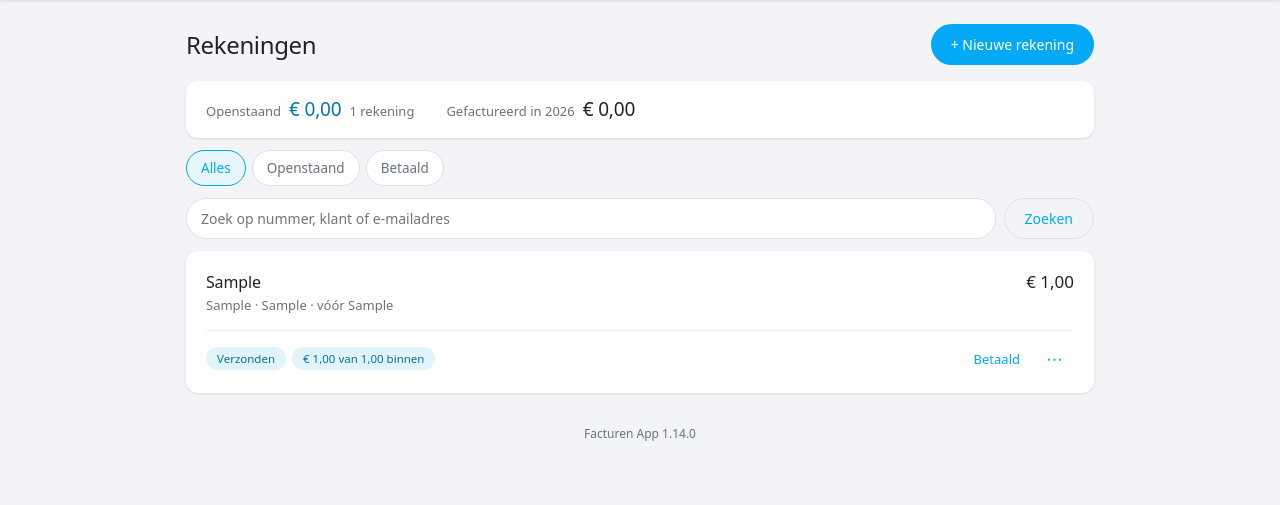
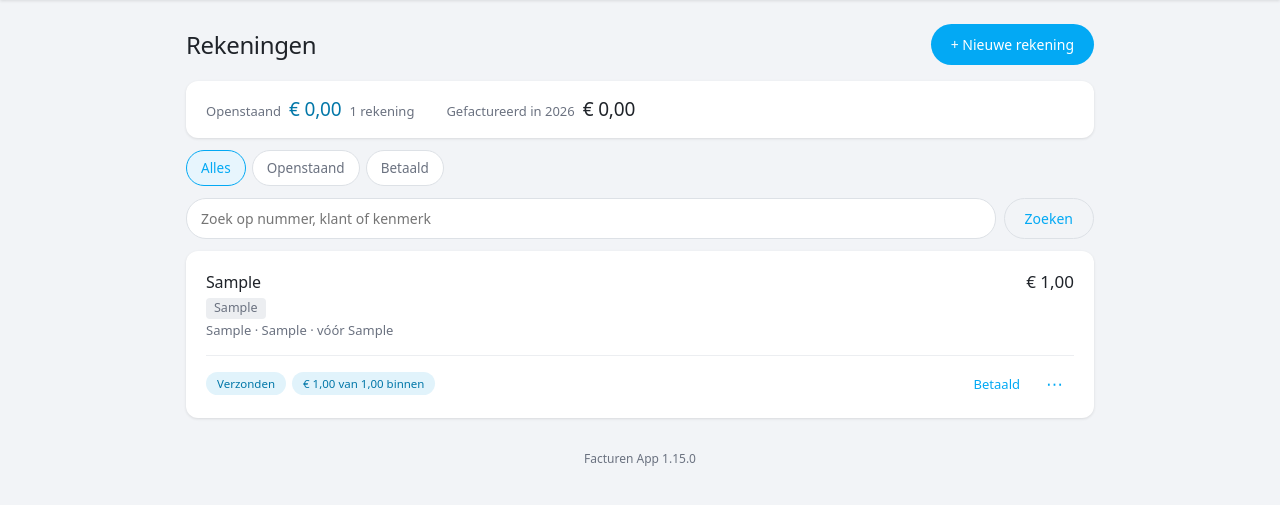
Before and after one commit to stsanders06/facturen-app, a Flask app: page / in a window 1280 px wide. Shown: the part 56-561 px from the top of the page. Run offline with Flask 3, Linux system fonts and the light colour scheme; the visitor is signed in with stand-in values (Sample User, id 1); tables that the repository leaves empty hold one stand-in row (values such as "Sample post").

Commit message:
Een eigen kenmerk, een kortere klus-chip en een rechte tabbalk
Rekeningen en offertes krijgen een kenmerk: een aantekening voor jezelf om twee
stukken voor dezelfde klant uit elkaar te houden. Hij staat op de kaart en is te
doorzoeken, maar komt nergens in de PDF of de mail — dat is het hele punt. Bij het
omzetten van een offerte naar een rekening, bij een aanbetaling en bij een kopie
gaat hij mee, want juist dan wil je weten welke van de twee dit was.

Bij een klus stond "Lopend · 2 dagen"; met de twee knoppen ernaast paste dat op een
telefoon niet op één regel. Alleen "Lopend" scheelde net niet genoeg, dus de lucht
tussen de chip en de knoppen is ook iets kleiner. Vanaf 390px staat het nu op één
regel; daaronder zakken de knoppen door, die zijn samen breder dan het scherm.

En de tabbalk begon op een telefoon op 4px terwijl de kaarten op 16px beginnen. Nu
10px: elk tabblad heeft zelf ook 6px naast zijn tekst, dus die tekst komt precies op
dezelfde kantlijn uit.

Versie 1.15.0.

Co-Authored-By: Claude Opus 5 <noreply@anthropic.com>
Claude-Session: https://claude.ai/code/session_01WqCRWkZdhT7MPsSoEyJsL3

```diff
--- a/facturen_app/app/main.py
+++ b/facturen_app/app/main.py
@@ -27,7 +27,7 @@ from werkzeug.utils import secure_filename
 # Versie van de app; staat onderaan elke pagina zodat je kunt zien wat er draait.
 # Hoort gelijk te lopen met de version in config.yaml. Draait de app in Home
 # Assistant, dan wint wat de Supervisor zegt dat hij heeft geïnstalleerd.
-VERSIE = os.environ.get("ADDON_VERSION") or "1.14.0"
+VERSIE = os.environ.get("ADDON_VERSION") or "1.15.0"
 
 DATA_DIR = os.environ.get("DATA_DIR", os.path.join(os.path.dirname(__file__), "data"))
 DB_PATH = os.path.join(DATA_DIR, "facturen.db")
@@ -820,6 +820,14 @@ def init_db():
                 (klant_id, rij["klant_naam"]),
             )
 
+    # Een eigen aantekening om twee rekeningen of offertes voor dezelfde klant uit
+    # elkaar te houden. Staat alleen in de app; de klant ziet hem nergens.
+    if "kenmerk" not in factuurkolommen:
+        conn.execute("ALTER TABLE facturen ADD COLUMN kenmerk TEXT DEFAULT ''")
+    offertekolommen = {rij["name"] for rij in conn.execute("PRAGMA table_info(offertes)")}
+    if "kenmerk" not in offertekolommen:
+        conn.execute("ALTER TABLE offertes ADD COLUMN kenmerk TEXT DEFAULT ''")
+
     conn.commit()
     conn.close()
 
@@ -1180,7 +1188,7 @@ def index():
 
     zoek = request.args.get("q", "").strip()
     if zoek:
-        zichtbaar = zoek_in(zichtbaar, zoek, ["nummer", "klant_naam", "klant_email"])
+        zichtbaar = zoek_in(zichtbaar, zoek, ["nummer", "klant_naam", "klant_email", "kenmerk"])
 
     return render_template("index.html", facturen=zichtbaar, overzicht=overzicht,
                            keuze=keuze, zoek=zoek, totaal_aantal=len(facturen),
@@ -2041,8 +2049,8 @@ def nieuw():
         # concept dat je weggooit geen gat achter in de reeks.
         cur = conn.execute(
             """INSERT INTO facturen (nummer, datum, klant_id, klant_naam, klant_adres,
-               klant_email, betaalmethode, status, totaal)
-               VALUES ('', ?, ?, ?, ?, ?, ?, 'concept', ?)""",
+               klant_email, betaalmethode, status, totaal, kenmerk)
+               VALUES ('', ?, ?, ?, ?, ?, ?, 'concept', ?, ?)""",
             (
                 geldige_datum(request.form.get("datum")),
                 klant_id,
@@ -2051,6 +2059,7 @@ def nieuw():
                 request.form.get("klant_email", ""),
                 request.form.get("betaalmethode", "bank"),
                 totaal,
+                request.form.get("kenmerk", "").strip(),
             ),
         )
         factuur_id = cur.lastrowid
@@ -2103,7 +2112,7 @@ def bewerk(factuur_id):
         klant_id = bepaal_klant(conn, request.form)
         conn.execute(
             """UPDATE facturen SET datum=?, klant_id=?, klant_naam=?, klant_adres=?,
-               klant_email=?, betaalmethode=?, totaal=? WHERE id=?""",
+               klant_email=?, betaalmethode=?, totaal=?, kenmerk=? WHERE id=?""",
             (
                 geldige_datum(request.form.get("datum"), factuur["datum"]),
                 klant_id,
@@ -2112,6 +2121,7 @@ def bewerk(factuur_id):
                 request.form.get("klant_email", ""),
                 request.form.get("betaalmethode", "bank"),
                 totaal,
+                request.form.get("kenmerk", "").strip(),
                 factuur_id,
             ),
         )
@@ -2203,7 +2213,7 @@ def offertes():
 
     zoek = request.args.get("q", "").strip()
     if zoek:
-        zichtbaar = zoek_in(zichtbaar, zoek, ["nummer", "klant_naam", "klant_email"])
+        zichtbaar = zoek_in(zichtbaar, zoek, ["nummer", "klant_naam", "klant_email", "kenmerk"])
 
     return render_template("offertes.html", offertes=zichtbaar, overzicht=overzicht,
                            keuze=keuze, zoek=zoek, totaal_aantal=len(lijst),
@@ -2226,8 +2236,8 @@ def offerte_nieuw():
 
         cur = conn.execute(
             """INSERT INTO offertes (nummer, datum, geldig_tot, klant_id, klant_naam,
-               klant_adres, klant_email, status, totaal, toelichting)
-               VALUES (?, ?, ?, ?, ?, ?, ?, 'concept', ?, ?)""",
+               klant_adres, klant_email, status, totaal, toelichting, kenmerk)
+               VALUES (?, ?, ?, ?, ?, ?, ?, 'concept', ?, ?, ?)""",
             (
                 nummer,
                 datum,
@@ -2238,6 +2248,7 @@ def offerte_nieuw():
                 request.form.get("klant_email", ""),
                 totaal,
                 request.form.get("toelichting", "").strip(),
+                request.form.get("kenmerk", "").strip(),
             ),
         )
         offerte_id = cur.lastrowid
@@ -2286,7 +2297,8 @@ def offerte_bewerk(offerte_id):
         datum = geldige_datum(request.form.get("datum"), offerte["datum"])
         conn.execute(
             """UPDATE offertes SET datum=?, geldig_tot=?, klant_id=?, klant_naam=?,
-               klant_adres=?, klant_email=?, totaal=?, toelichting=? WHERE id=?""",
+               klant_adres=?, klant_email=?, totaal=?, toelichting=?, kenmerk=?
+               WHERE id=?""",
             (
                 datum,
                 lees_geldigheid(request.form, datum),
@@ -2296,6 +2308,7 @@ def offerte_bewerk(offerte_id):
                 request.form.get("klant_email", ""),
                 totaal,
                 request.form.get("toelichting", "").strip(),
+                request.form.get("kenmerk", "").strip(),
                 offerte_id,
             ),
         )
@@ -2396,8 +2409,8 @@ def offerte_naar_rekening(offerte_id):
     ).fetchall()
     cur = conn.execute(
         """INSERT INTO facturen (nummer, datum, klant_id, klant_naam, klant_adres,
-           klant_email, betaalmethode, status, totaal)
-           VALUES ('', ?, ?, ?, ?, ?, 'bank', 'concept', ?)""",
+           klant_email, betaalmethode, status, totaal, kenmerk)
+           VALUES ('', ?, ?, ?, ?, ?, 'bank', 'concept', ?, ?)""",
         (
             date.today().isoformat(),
             offerte["klant_id"],
@@ -2405,6 +2418,7 @@ def offerte_naar_rekening(offerte_id):
             offerte["klant_adres"],
             offerte["klant_email"],
             offerte["totaal"],
+            offerte["kenmerk"],
         ),
     )
     factuur_id = cur.lastrowid
@@ -2454,8 +2468,8 @@ def offerte_aanbetaling(offerte_id):
 
     cur = conn.execute(
         """INSERT INTO facturen (nummer, datum, klant_id, klant_naam, klant_adres,
-           klant_email, betaalmethode, status, totaal)
-           VALUES ('', ?, ?, ?, ?, ?, 'bank', 'concept', ?)""",
+           klant_email, betaalmethode, status, totaal, kenmerk)
+           VALUES ('', ?, ?, ?, ?, ?, 'bank', 'concept', ?, ?)""",
         (
             date.today().isoformat(),
             offerte["klant_id"],
@@ -2463,6 +2477,7 @@ def offerte_aanbetaling(offerte_id):
             offerte["klant_adres"],
             offerte["klant_email"],
             bedrag,
+            offerte["kenmerk"],
         ),
     )
     factuur_id = cur.lastrowid
@@ -3225,8 +3240,8 @@ def kopieer(factuur_id):
 
     cur = conn.execute(
         """INSERT INTO facturen (nummer, datum, klant_id, klant_naam, klant_adres,
-           klant_email, betaalmethode, status, totaal)
-           VALUES ('', ?, ?, ?, ?, ?, ?, 'concept', ?)""",
+           klant_email, betaalmethode, status, totaal, kenmerk)
+           VALUES ('', ?, ?, ?, ?, ?, ?, 'concept', ?, ?)""",
         (
             date.today().isoformat(),
             origineel["klant_id"],
@@ -3235,6 +3250,7 @@ def kopieer(factuur_id):
             origineel["klant_email"],
             origineel["betaalmethode"],
             origineel["totaal"],
+            origineel["kenmerk"],
         ),
     )
     nieuw_id = cur.lastrowid
--- a/facturen_app/app/templates/_layout.html
+++ b/facturen_app/app/templates/_layout.html
@@ -136,7 +136,10 @@
   /* Op een telefoon kostten merknaam én tabbladen samen twee regels. De naam mag
      daar weg: je weet welke app je open hebt. */
   @media (max-width: 620px) {
-    .appbar-inner { gap: 0; min-height: 48px; padding: 0 4px; }
+    /* 10px, niet 16: elk tabblad heeft zelf ook 6px ruimte naast zijn tekst, en
+       samen komt die tekst dan precies op dezelfde kantlijn als de kaarten eronder.
+       Met minder liep de balk net buiten de rest uit. */
+    .appbar-inner { gap: 0; min-height: 48px; padding: 0 10px; }
     .brand { display: none; }
     /* Vijf tabbladen passen op een smalle telefoon net niet; ze mogen dan opzij
        schuiven in plaats van over twee regels te breken. De schuifbalk zelf is
@@ -390,6 +393,23 @@
 
   .empty { text-align: center; padding: 40px 20px; }
   .empty p { color: var(--text-secondary); margin: 0 0 18px; }
+
+  /* ---------- Eigen kenmerk op een rekening of offerte ----------
+     Een aantekening voor jezelf, om twee stukken voor dezelfde klant uit elkaar te
+     houden. Hij staat bewust niet in dezelfde grijstint als de nummers en datums
+     eronder: dat is wat er op de PDF staat, dit is alleen van jou. */
+  .kenmerk {
+    grid-column: 1;
+    justify-self: start;
+    margin-top: 2px;
+    padding: 1px 8px;
+    border-radius: 4px;
+    background: var(--neutral-soft);
+    color: var(--text-secondary);
+    font-size: 12.5px;
+    max-width: 100%;
+    overflow-wrap: anywhere;
+  }
 
   /* ---------- Acties onder een kaart ---------- */
   .acties { display: flex; gap: 4px; flex-wrap: wrap; align-items: center; }
--- a/facturen_app/app/templates/index.html
+++ b/facturen_app/app/templates/index.html
@@ -97,7 +97,7 @@
   <a href="{{ url_for('index') }}?status=betaald" {% if keuze == 'betaald' %}class="aan"{% endif %}>Betaald</a>
 </div>
 
-{{ zoekbalk(url_for('index'), zoek, 'Zoek op nummer, klant of e-mailadres', keuze) }}
+{{ zoekbalk(url_for('index'), zoek, 'Zoek op nummer, klant of kenmerk', keuze) }}
 {% endif %}
 
 {% if not facturen %}
@@ -121,6 +121,9 @@
       {%- else %}{{ f.klant_naam }}{% endif %}
     </div>
     <div class="bedrag">&euro; {{ f.totaal|bedrag }}</div>
+    {%- if f.kenmerk %}
+    <div class="kenmerk">{{ f.kenmerk }}</div>
+    {%- endif %}
     <div class="meta">
       {{ f.nummer or 'nog geen nummer' }} · {{ f.datum|datum_nl }}
       {%- if f.status != 'betaald' %} · vóór {{ f.vervalt|datum_nl }}{% endif %}
--- a/facturen_app/app/templates/offertes.html
+++ b/facturen_app/app/templates/offertes.html
@@ -93,7 +93,7 @@
   {% endif %}
 </div>
 
-{{ zoekbalk(url_for('offertes'), zoek, 'Zoek op nummer, klant of e-mailadres', keuze) }}
+{{ zoekbalk(url_for('offertes'), zoek, 'Zoek op nummer, klant of kenmerk', keuze) }}
 {% endif %}
 
 {% if not offertes %}
@@ -119,6 +119,9 @@
       {%- else %}{{ o.klant_naam }}{% endif %}
     </div>
     <div class="bedrag">&euro; {{ o.totaal|bedrag }}</div>
+    {%- if o.kenmerk %}
+    <div class="kenmerk">{{ o.kenmerk }}</div>
+    {%- endif %}
     <div class="meta">
       {{ o.nummer }} · {{ o.datum|datum_nl }}
       {%- if o.geldig_tot %} · geldig tot {{ o.geldig_tot|datum_nl }}{% endif %}
--- a/facturen_app/config.yaml
+++ b/facturen_app/config.yaml
@@ -1,6 +1,6 @@
 ---
 name: Facturen App
-version: "1.14.0"
+version: "1.15.0"
 slug: facturen_app
 description: >-
   Simpele facturatie: offertes en rekeningen maken, materiaal- en arbeidskosten
```
Also changed, not shown: CLAUDE.md (+1 -1 lines), facturen_app/app/templates/klussen.html (+10 -3 lines), facturen_app/app/templates/nieuw.html (+8 -0 lines), facturen_app/tests/test_kenmerk.py (added, +96 -0 lines), facturen_app/tests/test_smalle_weergave.py (+24 -0 lines), facturen_app/CHANGELOG.md.
